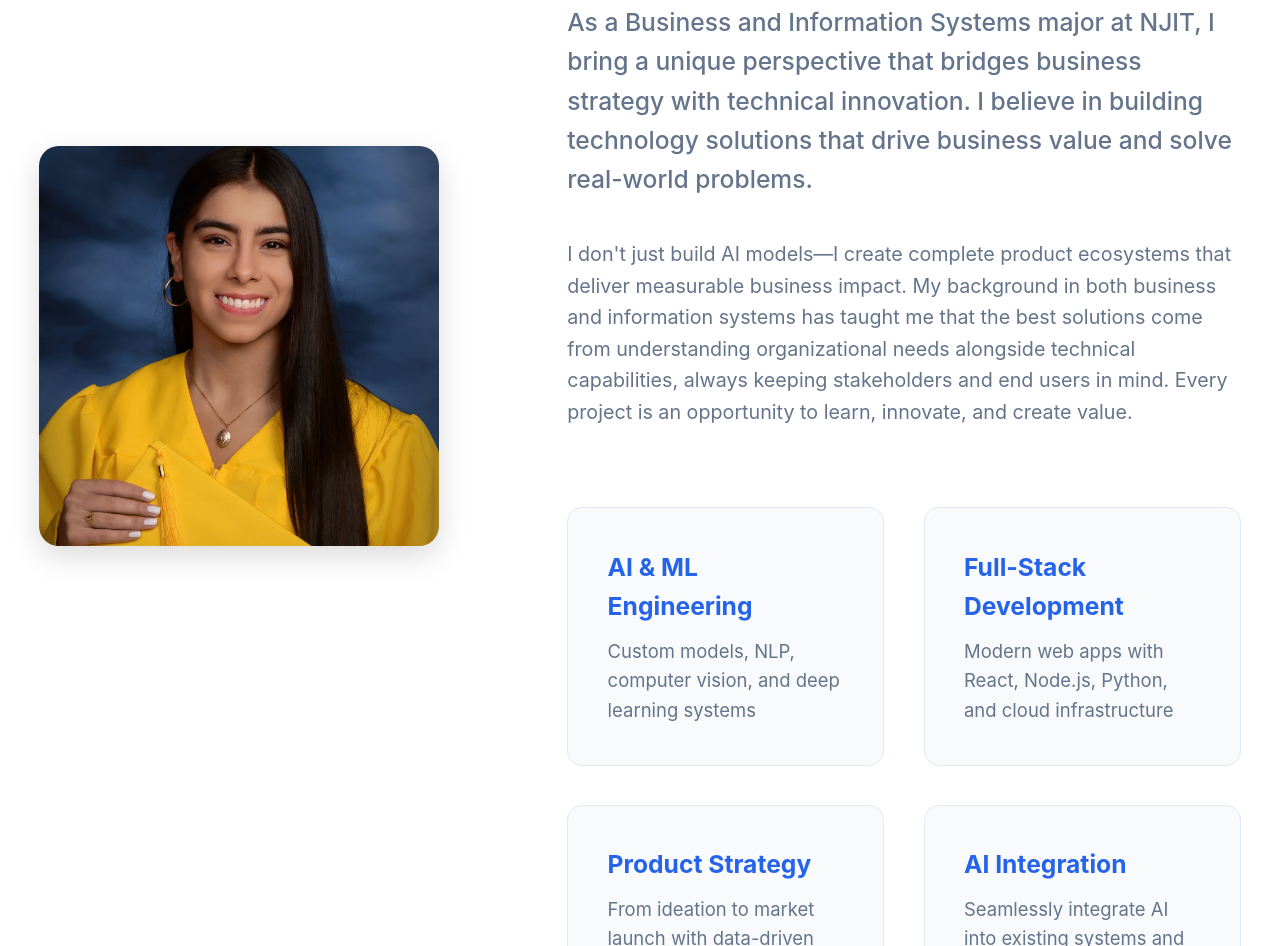
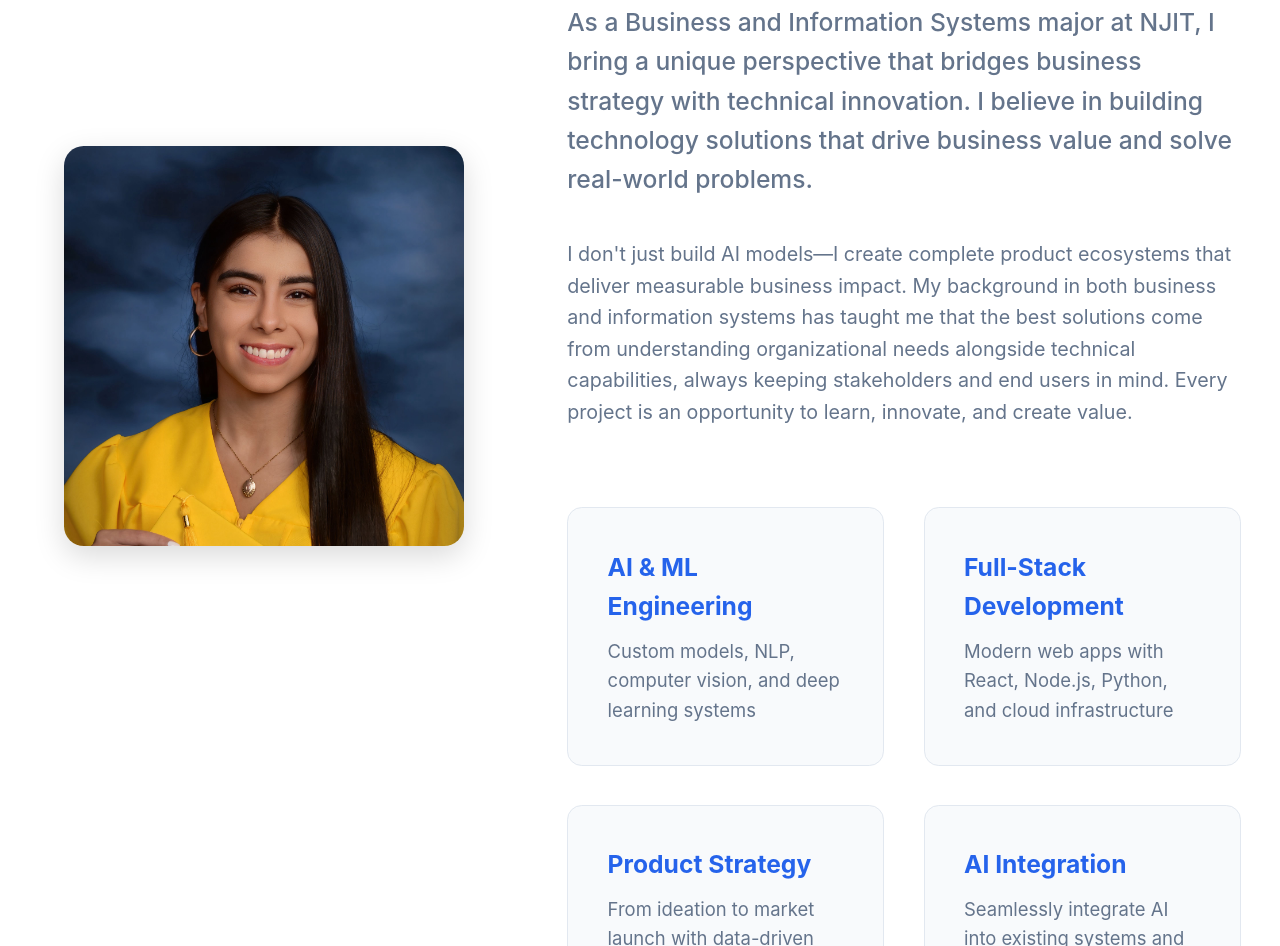
Before and after one commit to ial23-blip/117_final_fall_2025, a website: page docs/portfolio/index.html in a window 1280 px wide. Shown: the part 1676-2622 px from the top of the page. Drawn offline with Linux system fonts and the light colour scheme; a script that the page names is missing.

Commit message:
Improve profile image cropping with container constraints and center-top positioning

```diff
--- a/docs/css/portfolio.css
+++ b/docs/css/portfolio.css
@@ -443,12 +443,16 @@ button {
   align-items: center;
 }
 
+.about-image {
+  max-width: 400px;
+  margin: 0 auto;
+}
+
 .profile-image {
   width: 100%;
-  max-width: 400px;
   aspect-ratio: 1;
   object-fit: cover;
-  object-position: center;
+  object-position: center top;
   border-radius: 1rem;
   display: block;
   box-shadow: 0 10px 30px rgba(0, 0, 0, 0.15);
```
Also changed, not shown: docs/portfolio/images/isa.JPG (added).
